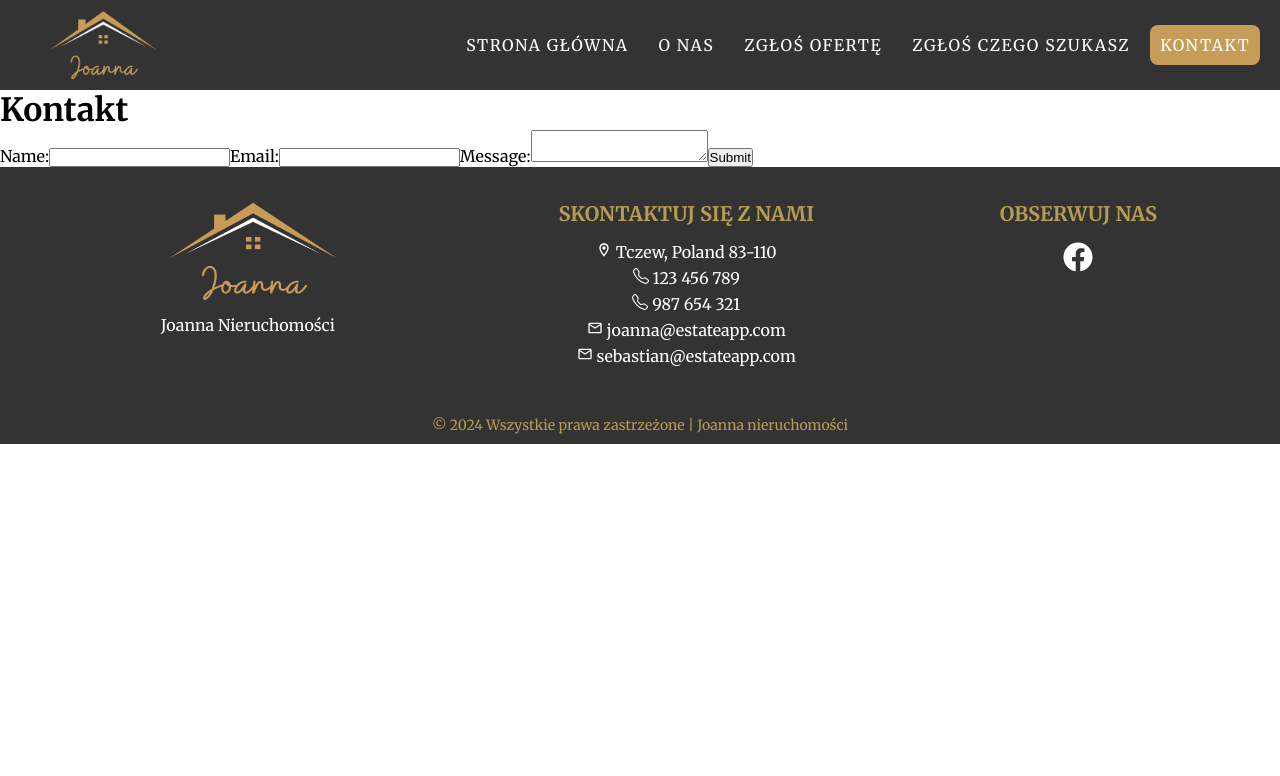
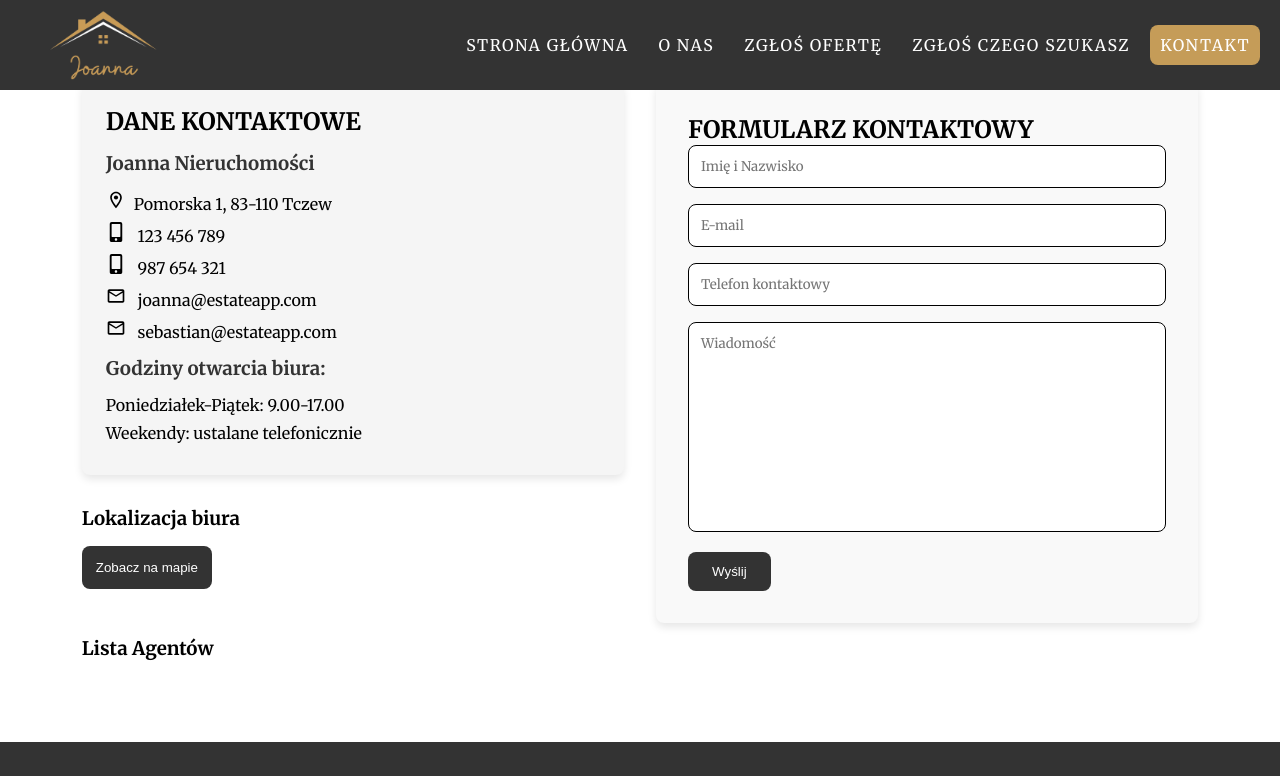
Before and after one commit to AdamGrodzki/nieruchomosci-joanna, a Next.js app: page /kontakt in a window 1280 px wide. Shown: the top 776 px of the page. Built offline with nearby package versions, Linux system fonts and the light colour scheme.

Commit message:
add details and styles for contact components

```diff
--- a/components/Navbar/navbar.module.scss
+++ b/components/Navbar/navbar.module.scss
@@ -7,7 +7,7 @@
     background-color: #333;
     text-transform: uppercase;
     letter-spacing: 1.5px;
-    position: sticky;
+    position: fixed;
     top: 0;
     width: 100%;
     transition: border-bottom 0.4s ease;
--- a/components/SearchBar/SearchBar.tsx
+++ b/components/SearchBar/SearchBar.tsx
@@ -13,7 +13,6 @@ const SearchBar = () => {
 const handleSubmit = (e: React.FormEvent<HTMLFormElement>) => {
     e.preventDefault();
     console.log(propertyType, location, transactionType);
-
 
     const query = new URLSearchParams({ propertyType, transactionType, location }).toString();
     const slug = location;
--- a/components/SearchBar/searchbar.module.scss
+++ b/components/SearchBar/searchbar.module.scss
@@ -17,6 +17,7 @@
     align-items: center;
     width: 100%;
     padding: 30px;
+    margin: 10px 0;
 }
 
 
--- a/package.json
+++ b/package.json
@@ -11,8 +11,10 @@
   "dependencies": {
     "@contentful/rich-text-react-renderer": "^15.21.2",
     "@contentful/rich-text-types": "^16.5.2",
+    "@react-google-maps/api": "^2.19.3",
     "contentful": "^10.11.8",
     "embla-carousel-react": "^8.1.5",
+    "leaflet": "^1.9.4",
     "next": "14.2.3",
     "next-images": "^1.8.5",
     "react": "^18",
--- a/pages/kontakt.tsx
+++ b/pages/kontakt.tsx
@@ -1,42 +1,113 @@
 import { useState } from 'react';
 import styles from '../styles/contact.module.css';
-import Footer from '@/components/Footer/Footer';
+import { MdOutlineMail, MdOutlineLocationOn } from "react-icons/md";
+import { FaMobileAlt } from "react-icons/fa";
 
 export default function Contact() {
+  const [showMap, setShowMap] = useState(false);
   const [form, setForm] = useState({
     name: '',
     email: '',
+    phone: '',
     message: ''
   });
 
   const handleChange = (e:any) => {
     const { name, value } = e.target;
-    setForm({
-      ...form,
+    setForm(prevForm => ({
+      ...prevForm,
       [name]: value
-    });
+    }));
+  };
+
+  const handleSubmit = (e:any) => {
+    e.preventDefault();
+    console.log('Form submitted:', form);
+  };
+
+  const handleMapButtonClick = () => {
+    setShowMap(!showMap);
   };
 
   return (
-    <>
     <div className={styles.container}>
-      <h1>Kontakt</h1>
-      <form onSubmit={()=> undefined}>
-        <label>
-          Name:
-          <input type="text" name="name" value={form.name} onChange={handleChange} required />
-        </label>
-        <label>
-          Email:
-          <input type="email" name="email" value={form.email} onChange={handleChange} required />
-        </label>
-        <label>
-          Message:
-          <textarea name="message" value={form.message} onChange={handleChange} required />
-        </label>
-        <button type="submit">Submit</button>
-      </form>
+  <div className={styles.leftColumn}>
+
+    <div className={styles.contactInfo}>
+    <h2>Dane kontaktowe</h2>
+      <h3>Joanna Nieruchomości</h3>
+      <p><MdOutlineLocationOn />Pomorska 1, 83-110 Tczew</p>
+      <p><FaMobileAlt /><a href="tel: 123 456 789"> 123 456 789</a></p>
+      <p><FaMobileAlt /><a href="tel: 987 654 321"> 987 654 321</a></p>
+      <p><MdOutlineMail /><a href="mailto:joanna@estateapp.com"> joanna@estateapp.com</a></p>
+      <p><MdOutlineMail /><a href="mailto:sebastian@estateapp.com"> sebastian@estateapp.com</a></p>
+
+      <h3>Godziny otwarcia biura:</h3>
+      <p>Poniedziałek-Piątek: 9.00-17.00</p>
+      <p>Weekendy: ustalane telefonicznie</p>
     </div>
-    </>
+
+    <div className={styles.mapSection}>
+      <h3>Lokalizacja biura</h3>
+      <button className={styles.mapButton} onClick={handleMapButtonClick}>
+        Zobacz na mapie
+      </button>
+      {showMap && (
+        <iframe
+          className={styles.map}
+          src="https://www.google.com/maps/embed?pb=!1m18!1m12!1m3!1d3308.919373067589!2d18.779856784362117!3d54.09574238238076!2m3!1f0!2f0!3f0!3m2!1i1024!2i768!4f13.1!3m3!1m2!1s0x46fd6117ec6d7b45%3A0xb5a28d33f5dc9636!2sPepco!5e0!3m2!1spl!2spl!4v1719910367918!5m2!1spl!2spl"
+          width="100%"
+          height="400"
+          allowFullScreen={true}
+          loading="lazy"
+          referrerPolicy="no-referrer-when-downgrade">
+        </iframe>
+      )}
+    </div>
+
+    <div className={styles.agentsList}>
+      <h3>Lista Agentów</h3>
+      <div></div>
+    </div>
+  </div>
+
+  <div className={styles.rightColumn}>
+    <form onSubmit={handleSubmit} className={styles.form}>
+      <h2>Formularz kontaktowy</h2>
+      <input
+        type="text"
+        name="name"
+        value={form.name}
+        onChange={handleChange}
+        placeholder="Imię i Nazwisko"
+        required
+      />
+      <input
+        type="email"
+        name="email"
+        value={form.email}
+        onChange={handleChange}
+        placeholder="E-mail"
+        required
+      />
+      <input
+        type="tel"
+        name="phone"
+        value={form.phone}
+        onChange={handleChange}
+        placeholder="Telefon kontaktowy"
+        required
+      />
+      <textarea
+        name="message"
+        value={form.message}
+        onChange={handleChange}
+        placeholder="Wiadomość"
+        required
+      />
+      <button type="submit">Wyślij</button>
+    </form>
+  </div>
+</div>
   );
 }
--- a/styles/contact.module.css
+++ b/styles/contact.module.css
@@ -0,0 +1,119 @@
+.container {
+    display: flex;
+    justify-content: space-between;
+    gap: 32px;
+    padding: 5.11rem;
+}
+
+.container h2 {
+    text-transform: uppercase;
+}
+
+.leftColumn,
+.rightColumn {
+    flex: 1;
+}
+
+.contactInfo {
+    background-color: #f5f5f5;
+    box-shadow: 0 4px 8px rgba(0, 0, 0, 0.1);
+    padding: 24px;
+    border-radius: 8px;
+    margin-bottom: 32px;
+}
+
+.contactInfo a {
+    text-decoration: none;
+    color: inherit;
+
+}
+
+.contactInfo svg {
+    font-size: 20px;
+    margin-right: 8px;
+}
+
+.contactInfo h3 {
+    color: #333;
+    padding: 5px 0;
+    margin: 10px 0;
+}
+
+.contactInfo p {
+    margin-bottom: 8px;
+}
+
+.mapSection {
+    margin-bottom: 32px;
+}
+
+.mapButton {
+    background-color: #333;
+    color: white;
+    border: none;
+    padding: 14px;
+    border-radius: 8px;
+    cursor: pointer;
+    margin: 16px 0;
+    transition: background 0.3s ease-in;
+}
+
+.mapButton:hover {
+    background-color: #444;
+}
+
+.map {
+    border: none;
+    border-radius: 8px;
+    border: 2px solid black;
+
+}
+
+.form {
+    background-color: #f9f9f9;
+    box-shadow: 0 4px 8px rgba(0, 0, 0, 0.1);
+    padding: 32px;
+    border-radius: 8px;
+}
+
+.form h3 {
+    margin-bottom: 24px;
+    color: #333;
+}
+
+.form input,
+.form textarea {
+    width: 100%;
+    padding: 12px;
+    margin-bottom: 16px;
+    border: 1px solid black;
+    border-radius: 8px;
+    font-family: inherit;
+}
+
+.form textarea {
+    resize: none;
+    word-wrap: break-word;
+    height: 210px;
+}
+
+.form button {
+    background-color: #333;
+    color: white;
+    border: none;
+    padding: 12px 24px;
+    border-radius: 8px;
+    cursor: pointer;
+    transition: background 0.3s ease-in-out;
+
+}
+
+.form button:hover {
+    background-color: #444;
+}
+
+@media (max-width: 768px) {
+    .container {
+        flex-direction: column;
+    }
+}
```
Also changed, not shown: 1 other file (tests, documents, lock files or other folders).
